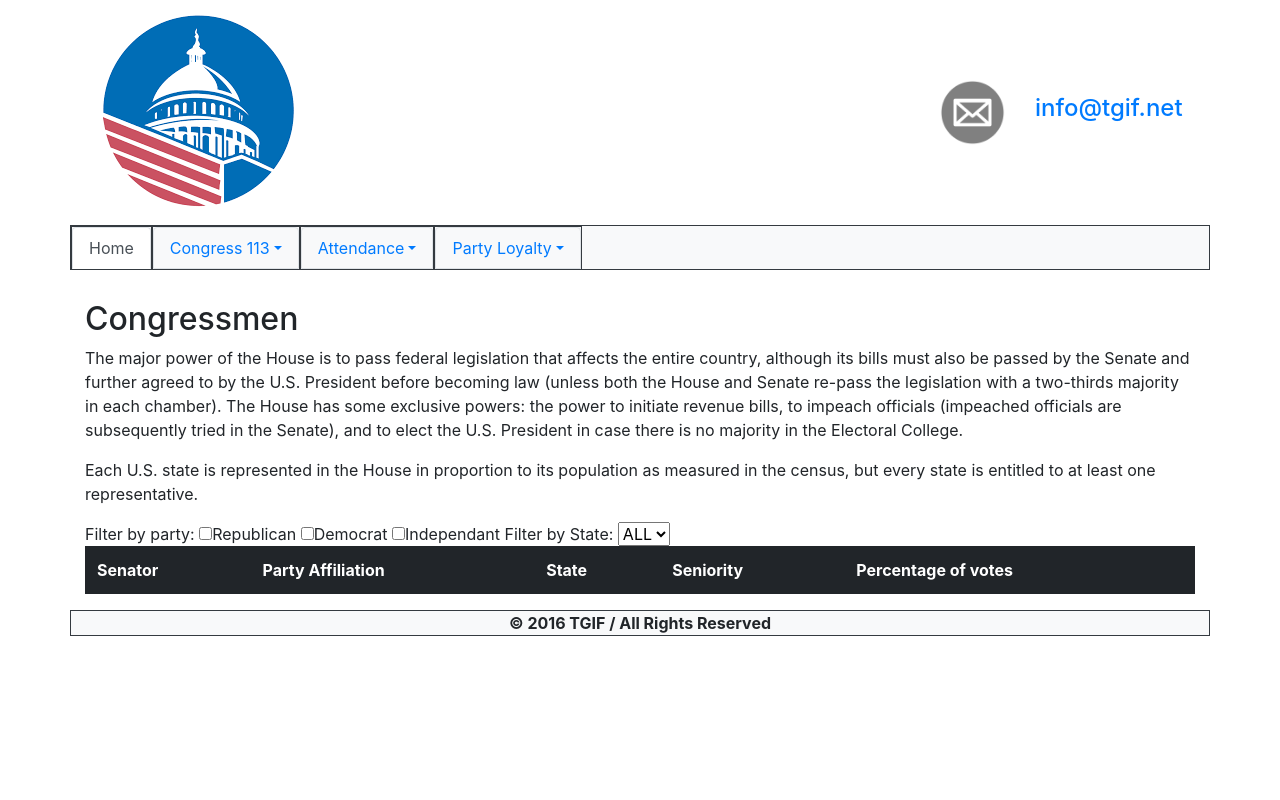
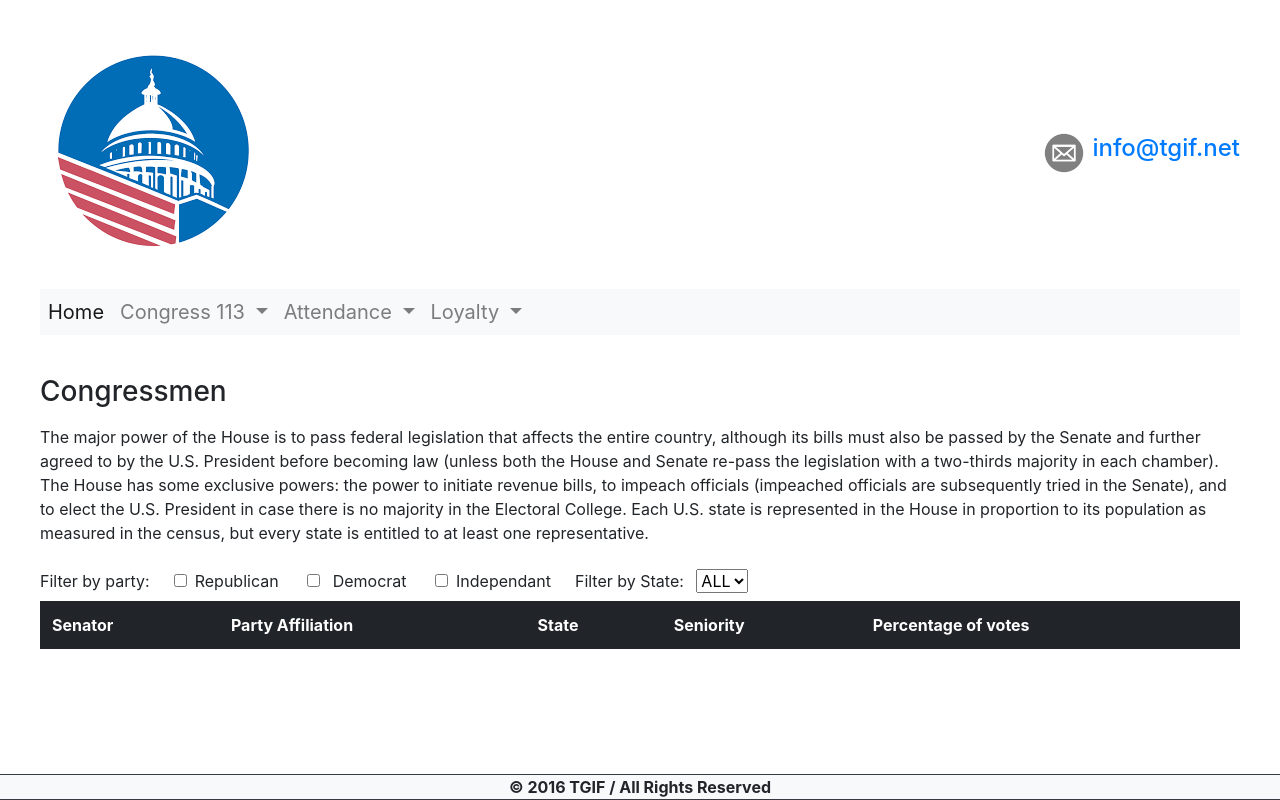
Before and after one commit to IsabelAntonia/TGIF-JS, a plain HTML site: page house-data.html in a window 1280 px wide. Drawn offline with nearby package versions, Linux system fonts and the light colour scheme; a script that the page names is missing.

Commit message:
improved styling

```diff
--- a/house-data.html
+++ b/house-data.html
@@ -9,66 +9,84 @@
 </head>
 
 <body>
-    <div class="container">
-        <header>
-            <div class="row align-items-center">
-                <div class="col-9">
+    <div class="container-fluid">
+        <header class="row">
+
+
+            <div class="col-xs-12 col-md-6 d-flex justify-content-center justify-content-md-start">
                 <img class="img-fluid" src="assets/Logo.png" alt="logo">
             </div>
-                <div class="col-1">
-                    <img class="img-fluid" src="assets/email-logo-png-transparent-background-5.png" alt="logo">
-                </div>
-                <div class="col-2">
+
+            <div class="col-xs-12 col-md-6 d-flex justify-content-center justify-content-md-end align-items-center">
+                <img class="img-fluid mr-2" id="emailLogo" src="assets/email-logo-png-transparent-background-5.png" alt="search_logo">
                 <h4><a href="mailto:info@tgif.net" target="_blank">info@tgif.net</a></h4>
             </div>
 
-            </div>
         </header>
 
-        <nav class="navMargin">
 
-            <ul class=" row nav nav-tabs border border border-dark bg-light">
-                <li class="nav-item border border-dark">
-                    <a class="nav-link active" href="index.html">Home</a>
+        <nav class="navbar navbar-expand-lg navbar-light bg-light mt-4 p-0" id="thisNav">
+            <button class="navbar-toggler" type="button" data-toggle="collapse" data-target="#navbarSupportedContent" aria-controls="navbarSupportedContent" aria-expanded="false" aria-label="Toggle navigation">
+    <span class="navbar-toggler-icon"></span>
+  </button>
+
+            <div class="collapse navbar-collapse" id="navbarSupportedContent">
+                <ul class="navbar-nav mr-auto">
+                    <li class="nav-item active">
+                        <a class="nav-link" href="index.html">Home <span class="sr-only">(current)</span></a>
                     </li>
-                <li class="nav-item dropdown border border-dark">
-                    <a class="nav-link dropdown-toggle border" data-toggle="dropdown" href="#" role="button" aria-haspopup="true" aria-expanded="false">Congress 113</a>
-                    <div class="dropdown-menu">
+
+
+                    <li class="nav-item dropdown">
+                        <a class="nav-link dropdown-toggle" href="#" id="navbarDropdown" role="button" data-toggle="dropdown" aria-haspopup="true" aria-expanded="false">
+          Congress 113
+        </a>
+                        <div class="dropdown-menu" aria-labelledby="navbarDropdown">
                             <a class="dropdown-item" href="senate-data.html">Senate</a>
                             <a class="dropdown-item" href="house-data.html">House</a>
+
                         </div>
                     </li>
-                <li class="nav-item dropdown border border-dark">
-                    <a class="nav-link dropdown-toggle border" data-toggle="dropdown" href="#" role="button" aria-haspopup="true" aria-expanded="false">Attendance</a>
-                    <div class="dropdown-menu">
+
+                    <li class="nav-item dropdown">
+                        <a class="nav-link dropdown-toggle" href="#" id="navbarDropdown" role="button" data-toggle="dropdown" aria-haspopup="true" aria-expanded="false">
+          Attendance
+        </a>
+                        <div class="dropdown-menu" aria-labelledby="navbarDropdown">
                             <a class="dropdown-item" href="senate-attendance.html">Senate</a>
                             <a class="dropdown-item" href="house-attendance.html">House</a>
                         </div>
                     </li>
-                <li class="nav-item dropdown border border-dark">
-                    <a class="nav-link dropdown-toggle border" data-toggle="dropdown" href="#" role="button" aria-haspopup="true" aria-expanded="false">Party Loyalty</a>
-                    <div class="dropdown-menu">
+
+                    <li class="nav-item dropdown">
+                        <a class="nav-link dropdown-toggle" href="#" id="navbarDropdown" role="button" data-toggle="dropdown" aria-haspopup="true" aria-expanded="false">
+          Loyalty
+        </a>
+                        <div class="dropdown-menu" aria-labelledby="navbarDropdown">
                             <a class="dropdown-item" href="senate-loyalty.html">Senate</a>
                             <a class="dropdown-item" href="house-loyalty.html">House</a>
                         </div>
                     </li>
-            </ul>
-
-
-        </nav>
-        <h2>Congressmen</h2>
-        <p>The major power of the House is to pass federal legislation that affects the entire country, although its bills must also be passed by the Senate and further agreed to by the U.S. President before becoming law (unless both the House and Senate re-pass the legislation with a two-thirds majority in each chamber). The House has some exclusive powers: the power to initiate revenue bills, to impeach officials (impeached officials are subsequently tried in the Senate), and to elect the U.S. President in case there is no majority in the Electoral College.</p>
-        <p>Each U.S. state is represented in the House in proportion to its population as measured in the census, but every state is entitled to at least one representative. </p>
-
-
-        Filter by party: <input type="checkbox" name="party" value="R" id="partyR">Republican
-        <input type="checkbox" name="party" value="D" id="partyD">Democrat
-        <input type="checkbox" name="party" value="I" id="partyI">Independant Filter by State: <select name="state" id="stateId">
-           <option value="ALL">ALL</option>
 
 
 
+                </ul>
+            </div>
+        </nav>
+        <h3>Congressmen</h3>
+        <p>The major power of the House is to pass federal legislation that affects the entire country, although its bills must also be passed by the Senate and further agreed to by the U.S. President before becoming law (unless both the House and Senate re-pass the legislation with a two-thirds majority in each chamber). The House has some exclusive powers: the power to initiate revenue bills, to impeach officials (impeached officials are subsequently tried in the Senate), and to elect the U.S. President in case there is no majority in the Electoral College.
+        Each U.S. state is represented in the House in proportion to its population as measured in the census, but every state is entitled to at least one representative. </p>
+
+
+        <div class="mb-2 mt-4"><span class="mr-4">Filter by party:</span><input type="checkbox" name="party" value="R" id="partyR"><span class="ml-2 mr-4">Republican</span>
+        <input type="checkbox" name="party" value="D" id="partyD"> <span class="ml-2 mr-4">Democrat</span>
+        <input type="checkbox" name="party" value="I" id="partyI"><span class="ml-2 mr-4">Independant</span>Filter by State:
+          <select class="ml-2" name="state" id="stateId">
+           <option  value="ALL">ALL</option>
            </select>
+
+           </div>
+
 
 
         <div class="table-responsive">
@@ -88,7 +106,11 @@
             </table>
         </div>
 
-        <footer>
+
+
+         </div>
+
+        <footer class="fixed-bottom">
             <div class="border border-dark bg-light row justify-content-center">
                 <b>© 2016 TGIF / All Rights Reserved</b>
             </div>
@@ -102,7 +124,7 @@
         <script src="https://stackpath.bootstrapcdn.com/bootstrap/4.1.3/js/bootstrap.min.js" integrity="sha384-ChfqqxuZUCnJSK3+MXmPNIyE6ZbWh2IMqE241rYiqJxyMiZ6OW/JmZQ5stwEULTy" crossorigin="anonymous"></script>
 
 
-    </div>
+
 
 </body>
 </html>
--- a/styles/mystyle.css
+++ b/styles/mystyle.css
@@ -106,9 +106,10 @@ margin-bottom: 40px;
 
 h3 {
     margin-bottom: 2vh;
-    margin-top: 10vh;
+    margin-top: 5vh;
 }
 
+/*
 #more {
     display: none;
-}
+}*/
```
Also changed, not shown: house-loyalty.html (+42 -28 lines), index.html (+33 -15 lines), senate-attendance.html (+47 -35 lines), senate-data.html (+51 -42 lines), senate-loyalty.html (+42 -29 lines). Lines whose indentation alone changed are shown as unchanged.
